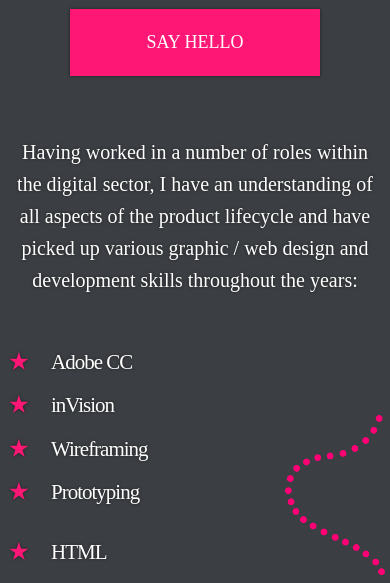
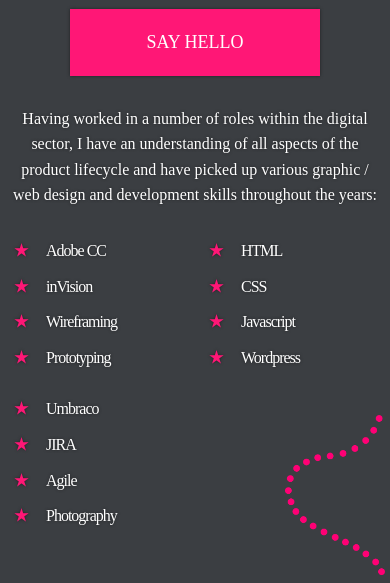
Before and after one commit to WavyRockets/scottmclintock72.github.io, a plain HTML site: page index.html in a window 390 px wide. Shown: the part 255-838 px from the top of the page. Drawn offline with Linux system fonts and the light colour scheme; files whose address does not match are found by name; a web font is replaced by a local one.

Commit message:
Mobile styles

```diff
--- a/assets/css/style.css
+++ b/assets/css/style.css
@@ -185,6 +185,20 @@ hr {
         font-size: 33px;
     }
 
+    .intro {
+        font-size: 16px;
+        margin-top: 30px;
+        margin-bottom: 30px;
+    }
+
+    ul li {
+        font-size: 16px;
+    }
+
+    .portfolioDescription {
+        font-size: 16px;
+    }
+
     body {
       background: url('../img/background.jpg');
       background-size: contain;
--- a/index.html
+++ b/index.html
@@ -31,7 +31,7 @@
       <div class="grid-x grid-padding-x">
         <div class="large-12 medium-12 cell">
           <div class="grid-x grid-padding-x">
-            <div class="large-4 medium-4 small-12 cell">
+            <div class="large-4 medium-4 small-6 cell">
                 <ul>
                     <li>Adobe CC</li>
                     <li>inVision</li>
@@ -39,7 +39,7 @@
                     <li>Prototyping</li>
                 </ul>
             </div>
-            <div class="large-4 medium-4 small-12 cell">
+            <div class="large-4 medium-4 small-6 cell">
                 <ul>
                     <li>HTML</li>
                     <li>CSS</li>
@@ -47,7 +47,7 @@
                     <li>Wordpress</li>
                 </ul>
             </div>
-            <div class="large-4 medium-4 small-12 cell">
+            <div class="large-4 medium-4 small-6 cell">
                 <ul>
                     <li>Umbraco</li>
                     <li>JIRA</li>
```
Also changed, not shown: 1 other file.
